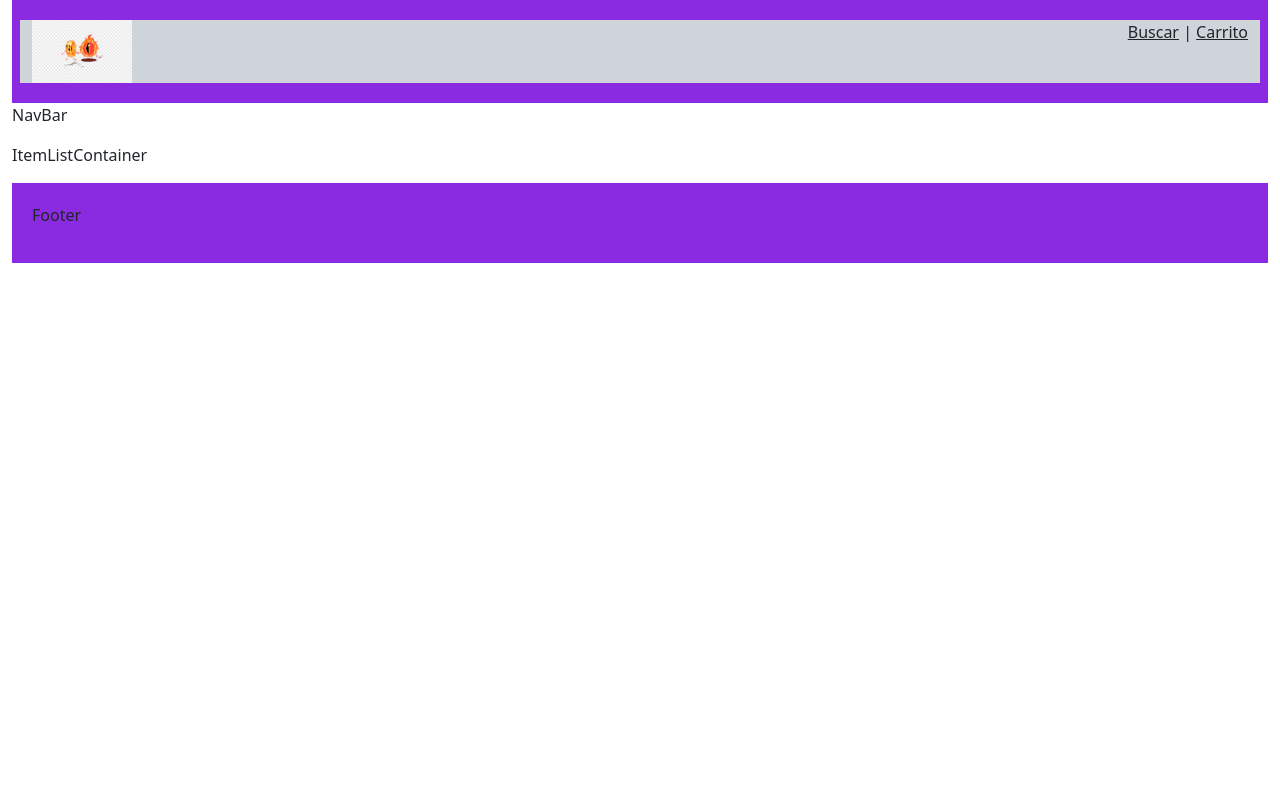
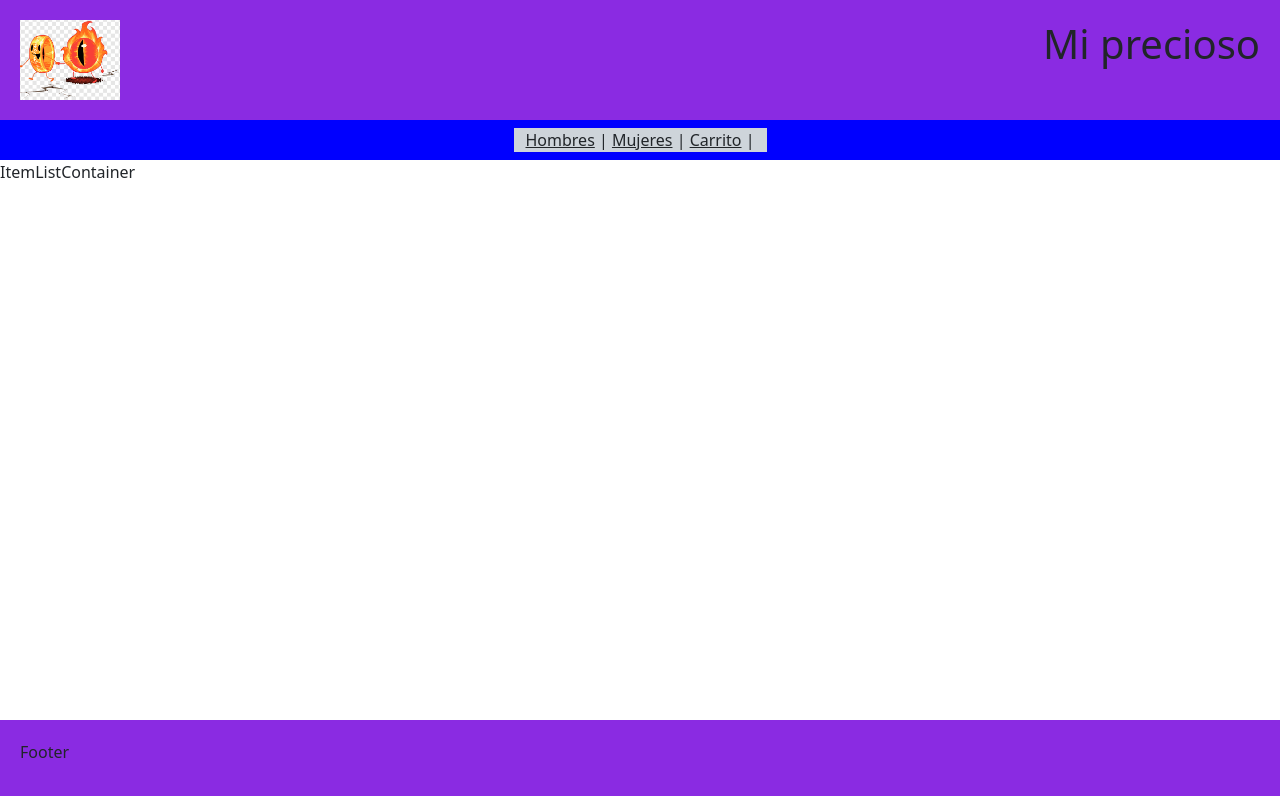
Before and after one commit to lucianocaro1995/curso-react-js, a React (Create React App) app: page / in a window 1280 px wide. Shown: the top 796 px of the page. Built offline with nearby package versions, Linux system fonts and the light colour scheme.

Commit message:
Commit 4

```diff
--- a/src/App.css
+++ b/src/App.css
@@ -6,6 +6,10 @@
 .header {
   padding: 20px;
   background-color: blueviolet;
+}
+
+.navbar {
+  background-color: blue;
 }
 
 .main {
--- a/src/App.jsx
+++ b/src/App.jsx
@@ -6,7 +6,7 @@ import Footer from './components/Footer';
 
 function App() {
     return (
-        <div className='container-fluid'>
+        <div className='container-fluid m-0 p-0'>
             <Header />
             <NavBar />
             <ItemListContainer />
--- a/src/components/Footer.jsx
+++ b/src/components/Footer.jsx
@@ -1,6 +1,6 @@
 const Footer = () => {
     return (
-        <div className="footer">
+        <div className="fixed-bottom footer">
             <p>Footer</p>
         </div>
     )
--- a/src/components/Header.jsx
+++ b/src/components/Header.jsx
@@ -3,13 +3,16 @@ import Logo from './images/logo.png'
 const Header = () => {
     return (
         <div className="container-fluid header">
-            <div className="row bg-dark-subtle">
-                <div className="col-md-6">
+            <div className="row">
+
+                <div className="col">
                     <img src={Logo} alt={"imagen del logo"} width={100} />
                 </div>
-                <div className="col-md-6 text-end">
-                    <a href='#' className='text-dark'>Buscar</a> | <a href='#' className='text-dark'>Carrito</a>
+
+                <div className="col text-end">
+                    <h1>Mi precioso</h1>
                 </div>
+
             </div>
         </div>
     )
--- a/src/components/NavBar.jsx
+++ b/src/components/NavBar.jsx
@@ -1,7 +1,15 @@
+import ItemListContainer from "./ItemListContainer";
+
 const NavBar = () => {
     return (
-        <div className="navBar">
-            <p>NavBar</p>
+        <div className="container-fluid navbar">
+            <div className="row bg-dark-subtle mx-auto">
+
+                <div className="col">
+                    <a href='#' className='text-dark'>Hombres</a> | <a href='#' className='text-dark'>Mujeres</a> | <a href='#' className='text-dark'>Carrito</a> | <a href='#' className='text-dark'>{ItemListContainer}</a>
+                </div>
+
+            </div>
         </div>
     )
 }
```
Also changed, not shown: src/components/CartWidget.jsx (added, +9 -0 lines), src/components/images/logo.png.
